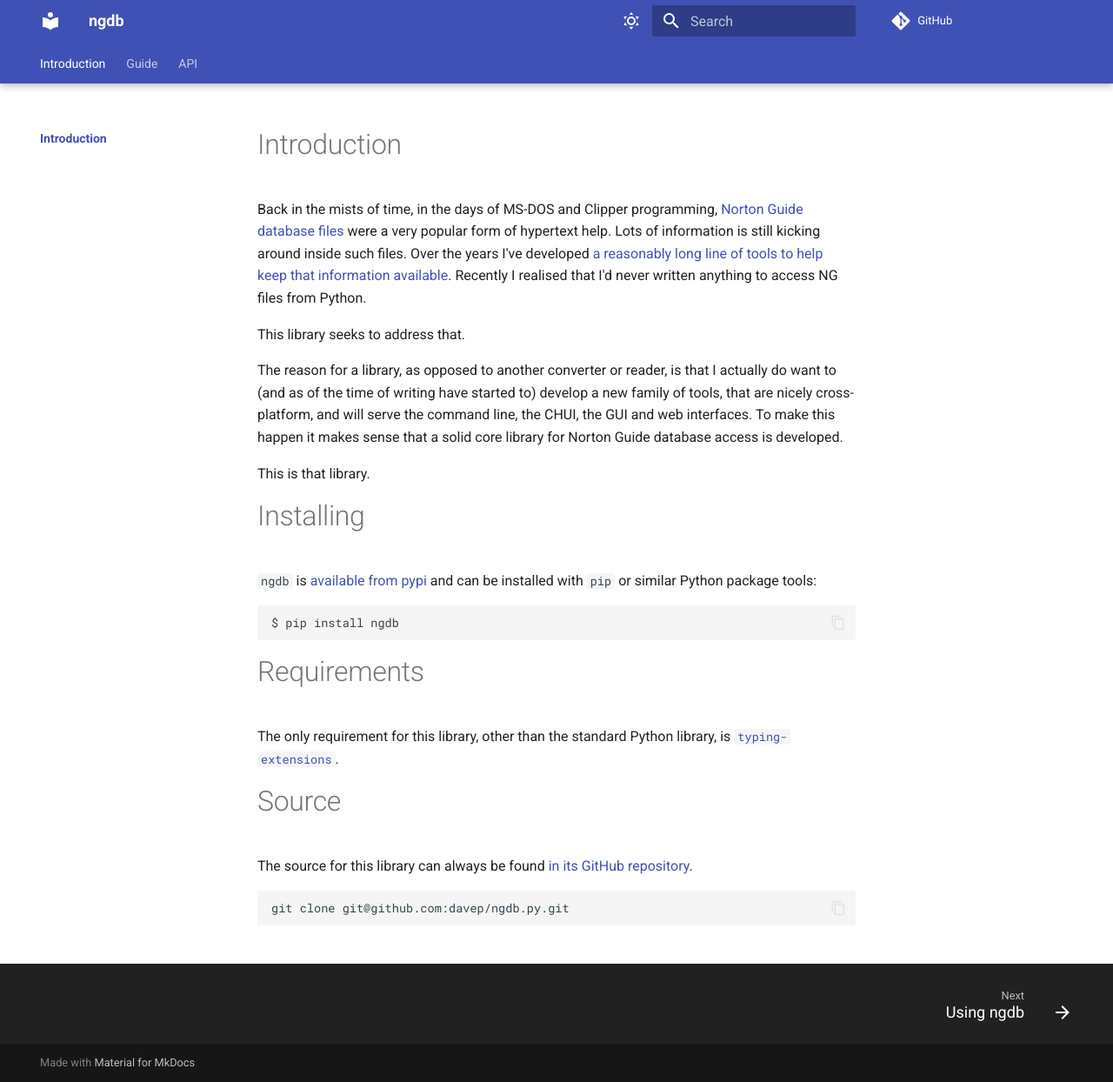
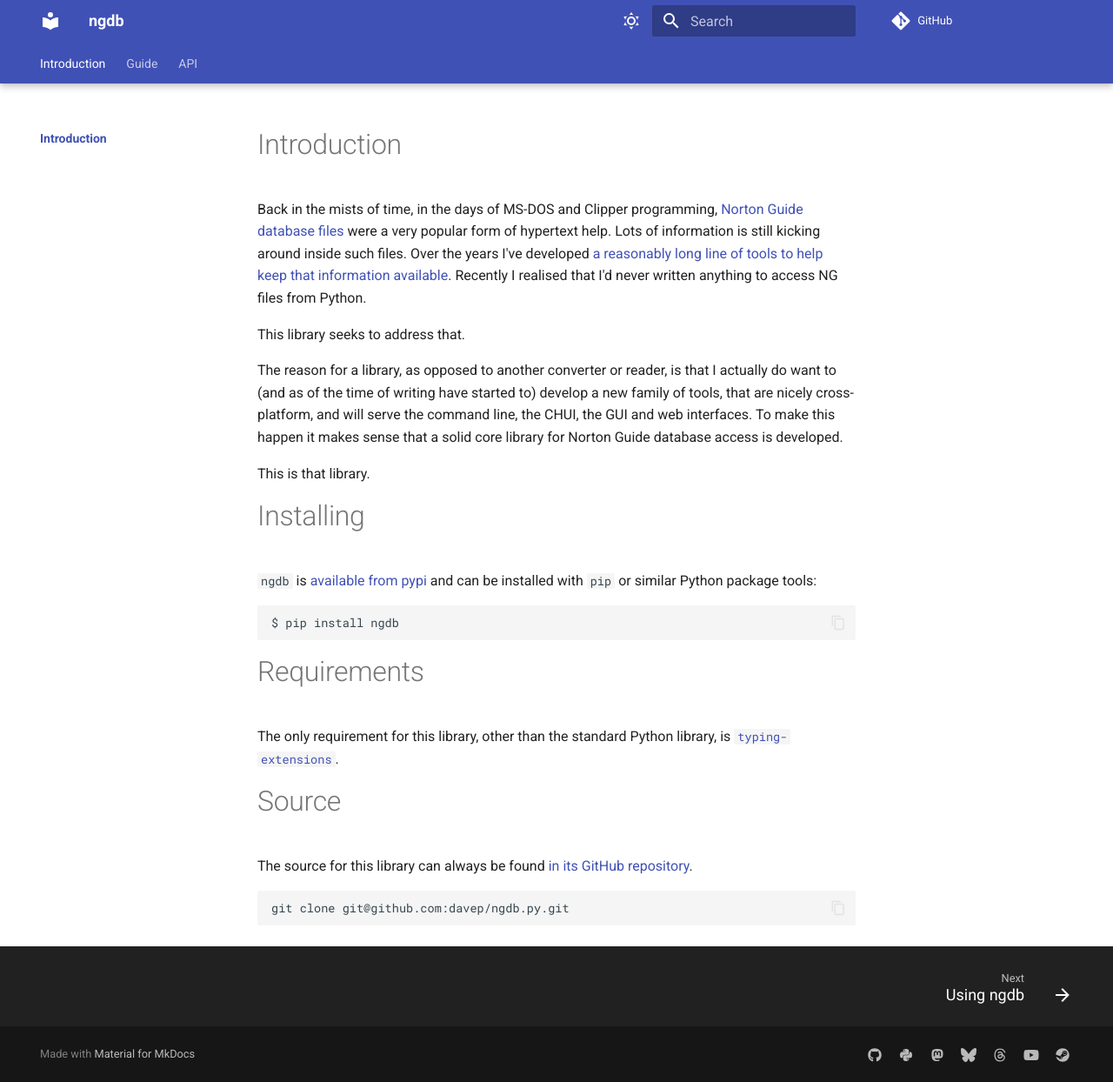
Before and after one commit to davep/ngdb.py, an MkDocs documentation site: the page built from docs/source/index.md, in a window 1280 px wide and 1244 px high. Shown: the whole window at 87% size. Built offline with MkDocs 1.6.1 and Material for MkDocs 9.7.7, drawn with Linux system fonts in a browser that asks for light colours; comment, search, counter and statistics services are not loaded.

```diff
--- a/mkdocs.yml
+++ b/mkdocs.yml
@@ -77,4 +77,21 @@ theme:
         icon: material/weather-night
         name: Switch to light mode
 
+extra:
+  social:
+    - icon: fontawesome/brands/github
+      link: https://github.com/davep
+    - icon: fontawesome/brands/python
+      link: https://pypi.org/user/davepearson/
+    - icon: fontawesome/brands/mastodon
+      link: https://fosstodon.org/@davep
+    - icon: fontawesome/brands/bluesky
+      link: https://bsky.app/profile/davep.org
+    - icon: fontawesome/brands/threads
+      link: https://www.threads.net/@davepdotorg
+    - icon: fontawesome/brands/youtube
+      link: https://www.youtube.com/@DavePearson
+    - icon: fontawesome/brands/steam
+      link: https://steamcommunity.com/id/davepdotorg
+
 ### mkdocs.yml ends here
```
